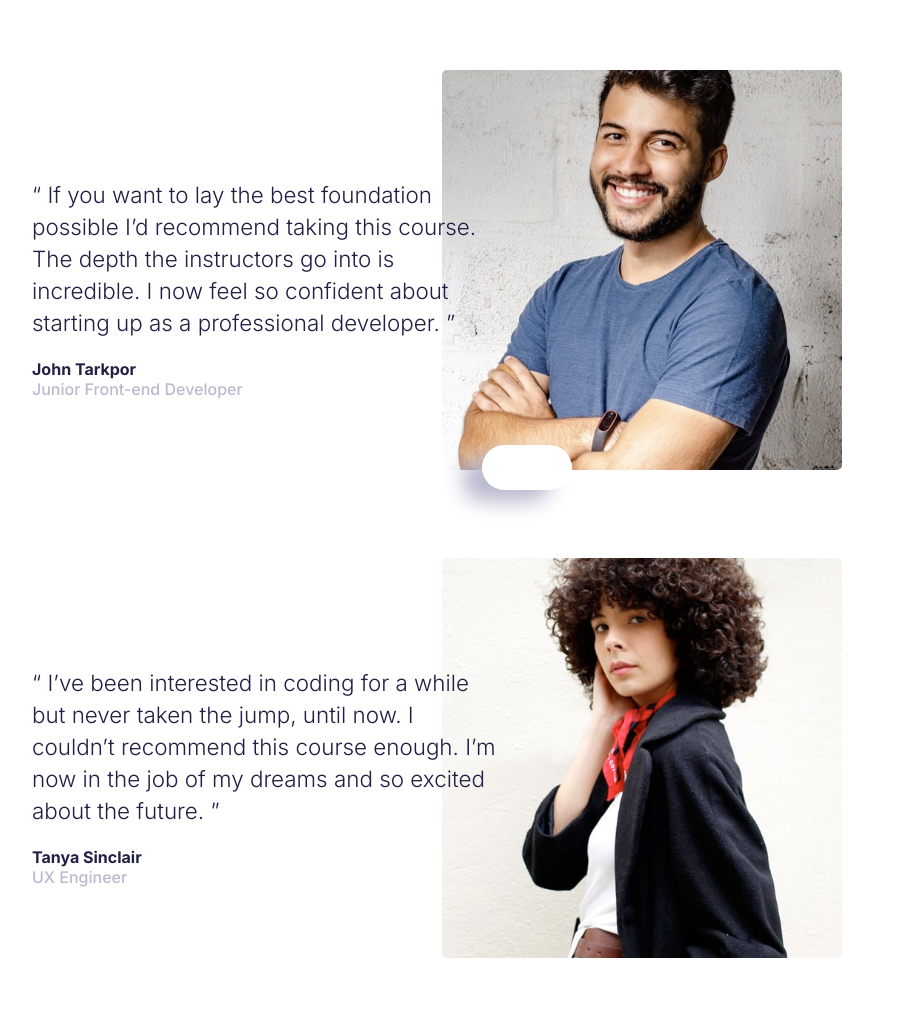
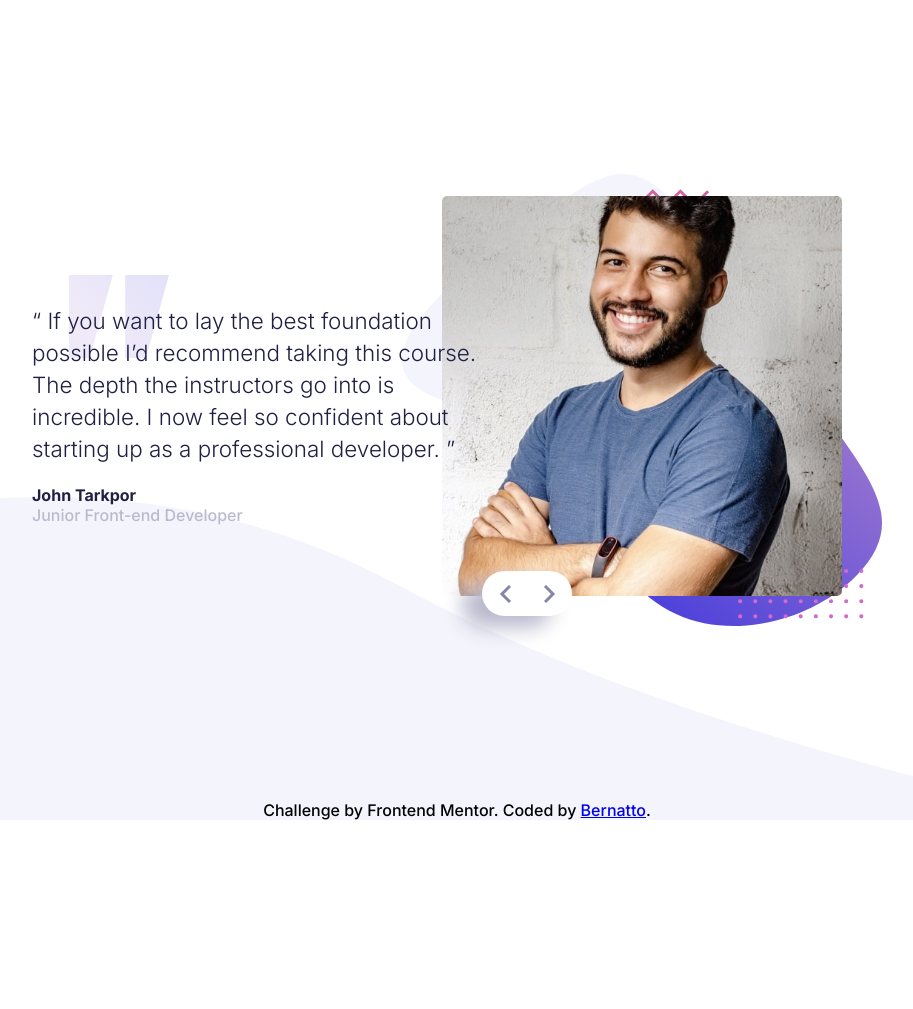
Before and after one commit to braian-bernatto/testimonial-slider, a plain HTML site: page index.html in a window 1280 px wide. Shown: the top 1009 px of the page, without its empty margins (183-1096 px from the left). After the commit the page ends 820 px from the top, so only its background shows below. Drawn offline with Linux system fonts and the light colour scheme; the site is published under a folder, as on GitHub Pages, so addresses that start at the root find nothing.

Commit message:
url for images updated

```diff
--- a/css/style.css
+++ b/css/style.css
@@ -18,7 +18,7 @@ html {
 }
 
 body {
-  background-image: url(/images/pattern-curve.svg);
+  background-image: url(../images/pattern-curve.svg);
   background-position: center bottom;
   background-size: contain;
   background-repeat: no-repeat;
@@ -61,7 +61,7 @@ body {
   margin: 0 auto;
   height: 100%;
   padding: 40px;
-  background: url(/images/pattern-bg.svg) center no-repeat;
+  background: url(../images/pattern-bg.svg) center no-repeat;
   background-size: contain;
 }
 
@@ -77,7 +77,7 @@ body {
   align-items: center;
   justify-content: center;
   flex-direction: column;
-  background-image: url(/images/pattern-quotes.svg);
+  background-image: url(../images/pattern-quotes.svg);
   background-size: 80px;
   background-position: top center;
   background-repeat: no-repeat;
@@ -137,11 +137,11 @@ body {
 }
 
 .next::after {
-  background-image: url(/images/icon-next.svg);
+  background-image: url(../images/icon-next.svg);
 }
 
 .prev::after {
-  background-image: url(/images/icon-prev.svg);
+  background-image: url(../images/icon-prev.svg);
 }
 
 .buttons {
--- a/index.html
+++ b/index.html
@@ -13,7 +13,7 @@
     />
     <link rel="stylesheet" href="./css/style.css" />
 
-    <script src="/js/index.js" defer></script>
+    <script src="./js/index.js" defer></script>
 
     <title>Frontend Mentor | Coding Bootcamp Testimonials Slider</title>
   </head>
```
